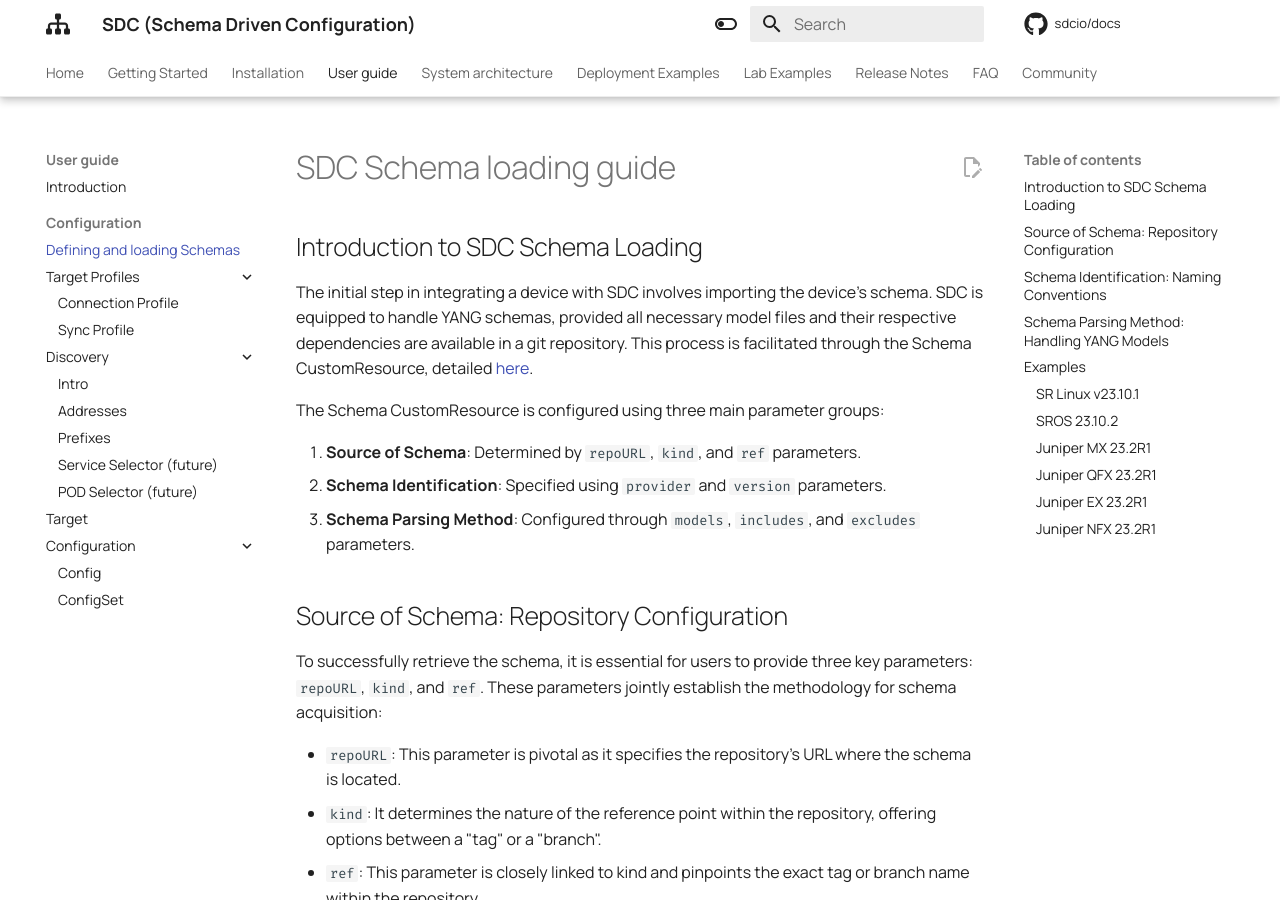
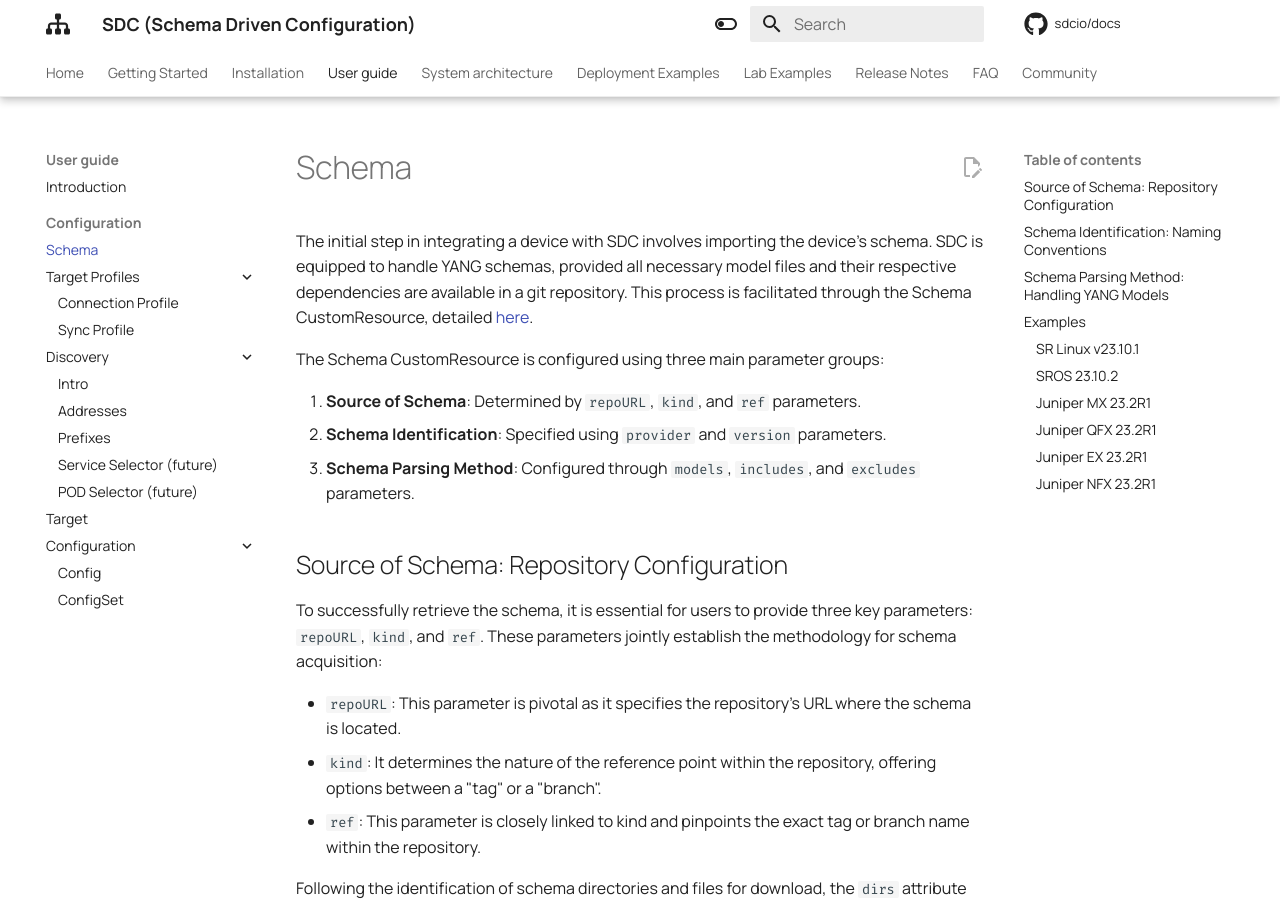
Before and after one commit to sdcio/docs, an MkDocs documentation site: the page built from docs/user-guide/configuration/schemas.md, in a window 1280 px wide and 900 px high. Built offline with MkDocs 1.6.1 and Material for MkDocs 9.7.7, drawn with Linux system fonts in a browser that asks for light colours; comment, search, counter and statistics services are not loaded.

Commit message:
rename schema section

```diff
--- a/docs/user-guide/configuration/schemas.md
+++ b/docs/user-guide/configuration/schemas.md
@@ -1,6 +1,4 @@
-# SDC Schema loading guide
-
-## Introduction to SDC Schema Loading
+# Schema
 
 The initial step in integrating a device with SDC involves importing the device's schema.
 SDC is equipped to handle YANG schemas, provided all necessary model files and their respective dependencies are available in a git repository.
--- a/mkdocs.yml
+++ b/mkdocs.yml
@@ -13,7 +13,7 @@
   - User guide:
     - Introduction: user-guide/introduction.md
     - Configuration:
-      - Defining and loading Schemas: user-guide/configuration/schemas.md
+      - Schema: user-guide/configuration/schemas.md
       - Target Profiles:
         - Connection Profile: user-guide/configuration/target-profiles/connection-profile.md
         - Sync Profile: user-guide/configuration/target-profiles/sync-profile.md
```
